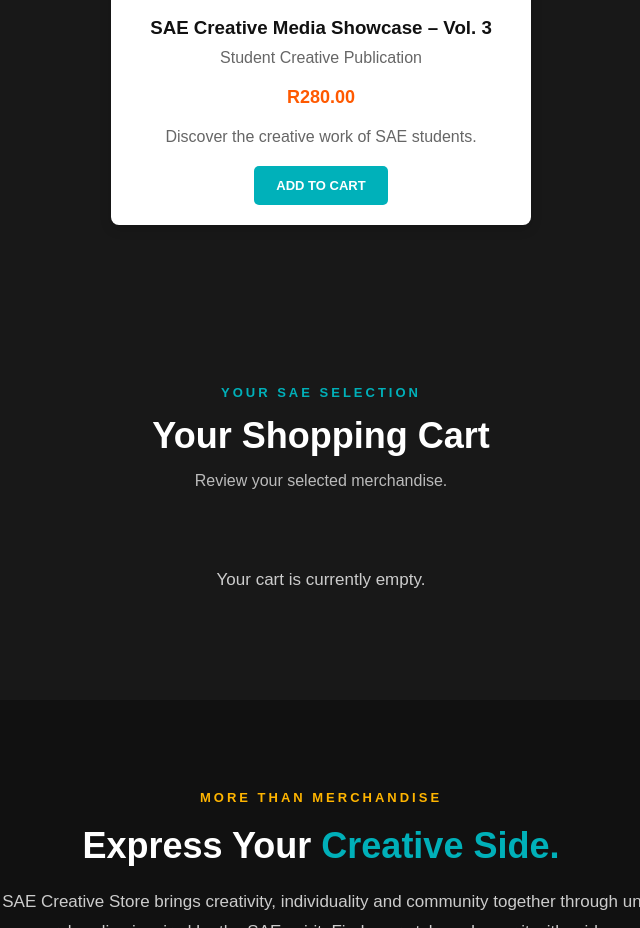
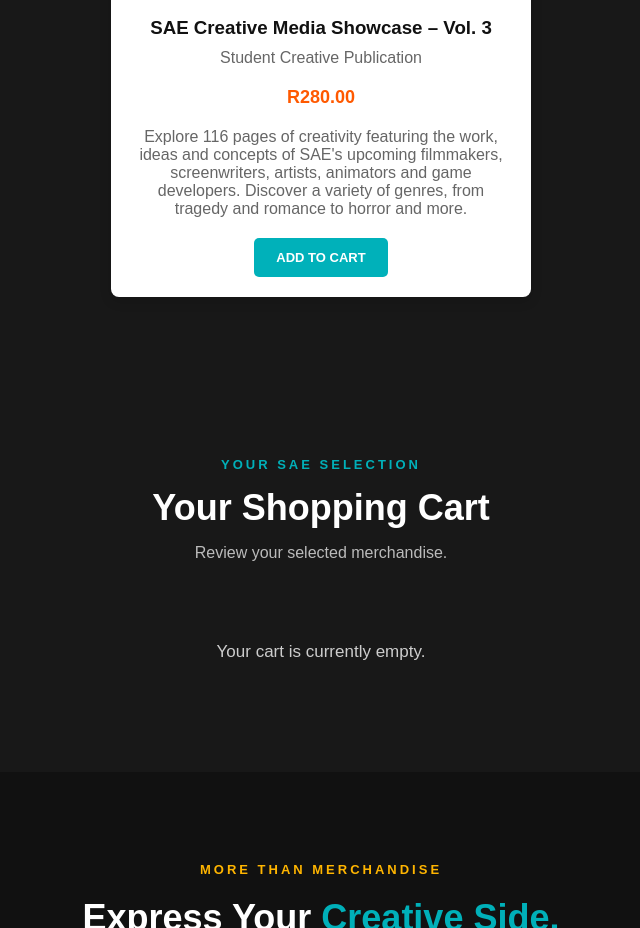
Before and after one commit to Lizzy04/sae-creative-store, a plain HTML site: page index.html in a window 1280 px wide. Shown: the part 3464-4392 px from the top of the page, without its empty margins (319-959 px from the left). Drawn offline with Linux system fonts and the light colour scheme.

Commit message:
Add SAE Creative Showcase publication

```diff
--- a/index.html
+++ b/index.html
@@ -312,7 +312,12 @@
         <p>Student Creative Publication</p>
         <p class="product-price">R280.00</p>
 
-        <p>Discover the creative work of SAE students.</p>
+        <p>
+    Explore 116 pages of creativity featuring the work, ideas and concepts
+    of SAE's upcoming filmmakers, screenwriters, artists, animators and
+    game developers. Discover a variety of genres, from tragedy and
+    romance to horror and more.
+</p>
 
         <button class="product-button add-to-cart"
                 data-product="SAE Creative Media Showcase – Vol. 3"
```
